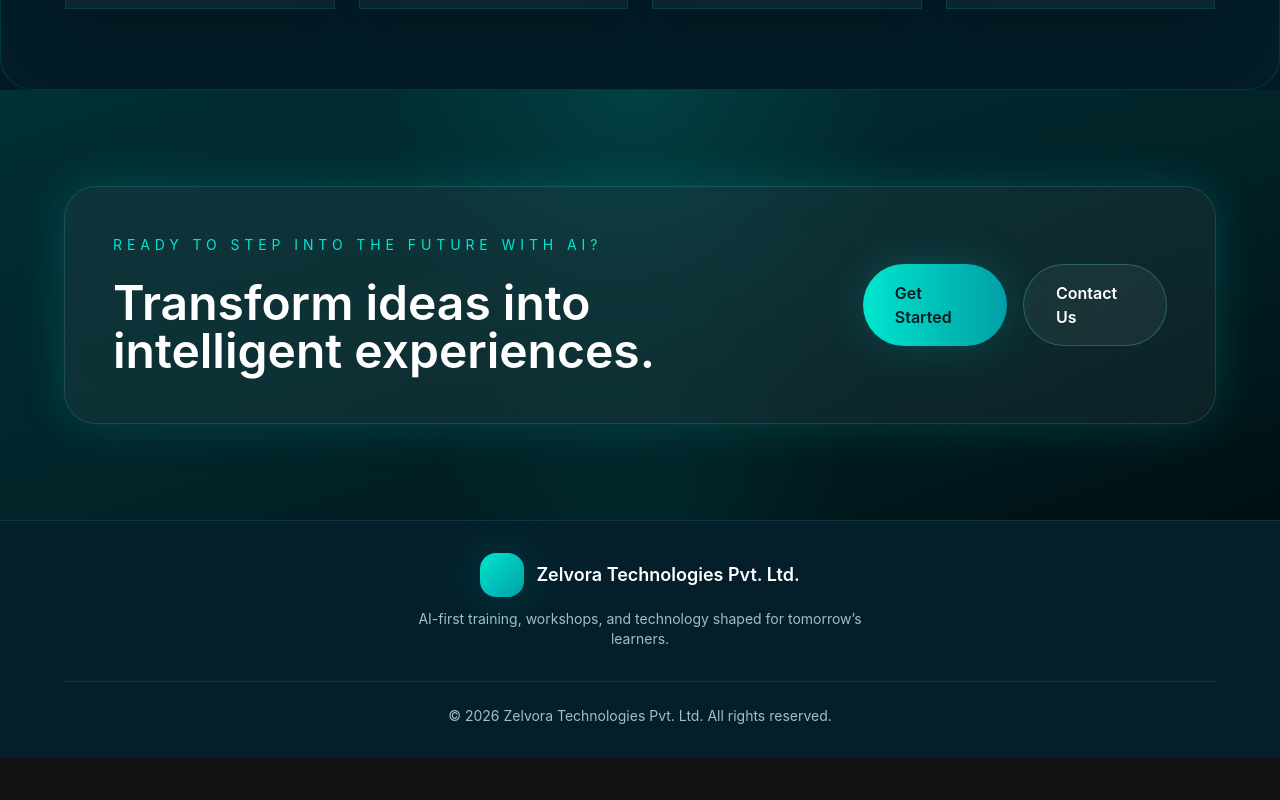
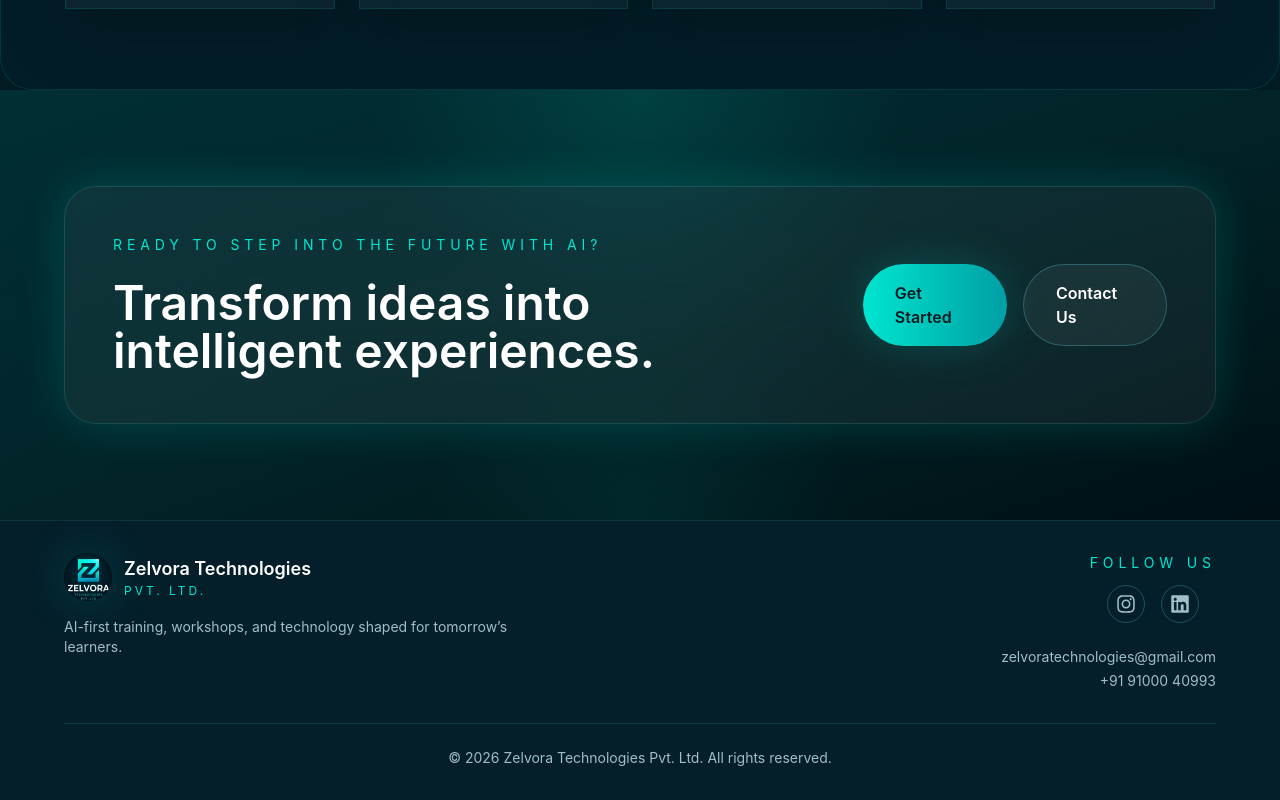
Before and after one commit to ZebaFathima1/Zelvora, a Next.js app: page / in a window 1280 px wide. Shown: the part 3814-4614 px from the top of the page. Before the commit the page ends 4572 px from the top, so only its background shows below. Built offline with nearby package versions, Linux system fonts and the light colour scheme.

Commit message:
uiux changes

```diff
--- a/app/page.tsx
+++ b/app/page.tsx
@@ -2,7 +2,9 @@
 
 import { useState, useEffect } from "react";
 import { AnimatePresence, motion } from "framer-motion";
+import Image from "next/image";
 import Link from "next/link";
+import { FaInstagram, FaLinkedin } from "react-icons/fa";
 import Navbar from "../components/Navbar";
 import ScrollProgress from "../components/ScrollProgress";
 import BackgroundParticles from "../components/BackgroundParticles";
@@ -271,17 +273,39 @@
             </section>
 
             <footer className="border-t border-cyan-300/10 bg-zelvora-section px-6 py-8 text-zelvora-secondary sm:px-10 lg:px-16">
-              <div className="mx-auto flex max-w-[1320px] flex-col gap-8 md:flex-row md:items-center md:justify-center">
-                <div className="space-y-3 text-center">
-                  <div className="flex items-center gap-3 justify-center">
-                    <div className="h-11 w-11 rounded-2xl bg-gradient-to-br from-zelvora-primary to-zelvora-primaryDeep shadow-glow" />
-                    <span className="text-lg font-semibold text-white">Zelvora Technologies Pvt. Ltd.</span>
+              <div className="mx-auto flex max-w-[1320px] flex-col gap-8 md:flex-row md:items-start md:justify-between">
+                <div className="flex flex-col items-center gap-4 text-center md:items-start md:text-left">
+                  <div className="flex items-center gap-3">
+                    <div className="relative h-12 w-12 overflow-hidden rounded-3xl bg-black/10 shadow-glow">
+                      <Image src="/logo.png" alt="Zelvora logo" fill sizes="48px" />
+                    </div>
+                    <div>
+                      <p className="text-lg font-semibold text-white">Zelvora Technologies</p>
+                      <p className="text-xs uppercase tracking-[0.25em] text-zelvora-primary">Pvt. Ltd.</p>
+                    </div>
                   </div>
                   <p className="max-w-md text-sm text-zelvora-secondary">
                     AI-first training, workshops, and technology shaped for tomorrow’s learners.
                   </p>
                 </div>
 
+                <div className="flex flex-col items-center gap-6 text-center md:items-end md:text-right">
+                  <div>
+                    <p className="text-sm uppercase tracking-[0.35em] text-zelvora-primary">Follow us</p>
+                    <div className="mt-3 flex items-center justify-center gap-4 text-zelvora-secondary">
+                      <a href="https://www.instagram.com/zelvora.technologies?igsh=MWJ5YmQ5OWl5cTk2Zw==" target="_blank" rel="noopener noreferrer" className="rounded-full border border-cyan-300/25 p-2 text-xl transition hover:bg-white/10 hover:text-zelvora-primary">
+                        <FaInstagram />
+                      </a>
+                      <a href="https://www.linkedin.com/company/zelvora-technologies?trk=blended-typeahead" target="_blank" rel="noopener noreferrer" className="rounded-full border border-cyan-300/25 p-2 text-xl transition hover:bg-white/10 hover:text-zelvora-primary">
+                        <FaLinkedin />
+                      </a>
+                    </div>
+                  </div>
+                  <div className="space-y-1 text-sm">
+                    <p>zelvoratechnologies@gmail.com</p>
+                    <p>+91 91000 40993</p>
+                  </div>
+                </div>
               </div>
               <div className="mt-8 border-t border-cyan-300/10 pt-6 text-center text-sm text-zelvora-secondary">
                 © 2026 Zelvora Technologies Pvt. Ltd. All rights reserved.
--- a/components/Navbar.tsx
+++ b/components/Navbar.tsx
@@ -4,6 +4,7 @@
 import Link from "next/link";
 import { motion } from "framer-motion";
 import { useState } from "react";
+import { FaInstagram, FaLinkedin } from "react-icons/fa";
 
 export default function Navbar() {
   const [isMobileMenuOpen, setIsMobileMenuOpen] = useState(false);
@@ -60,6 +61,14 @@
             <Link href="/contact" className="block rounded-full border border-cyan-300/25 bg-white/5 px-6 py-2.5 text-sm font-semibold text-white transition hover:bg-white/10 hover:text-zelvora-primary hover:border-cyan-300/50 text-center" onClick={() => setIsMobileMenuOpen(false)}>
               Contact
             </Link>
+            <div className="flex justify-center gap-4 pt-4">
+              <a href="https://www.instagram.com/zelvora.technologies?igsh=MWJ5YmQ5OWl5cTk2Zw==" target="_blank" rel="noopener noreferrer" className="text-zelvora-secondary hover:text-zelvora-primary transition">
+                <FaInstagram size={24} />
+              </a>
+              <a href="https://www.linkedin.com/company/zelvora-technologies?trk=blended-typeahead" target="_blank" rel="noopener noreferrer" className="text-zelvora-secondary hover:text-zelvora-primary transition">
+                <FaLinkedin size={24} />
+              </a>
+            </div>
           </div>
         </motion.div>
       )}
--- a/package.json
+++ b/package.json
@@ -12,7 +12,8 @@
     "framer-motion": "^11.5.0",
     "next": "14.2.5",
     "react": "18.3.1",
-    "react-dom": "18.3.1"
+    "react-dom": "18.3.1",
+    "react-icons": "^5.6.0"
   },
   "devDependencies": {
     "@types/node": "^20.14.2",
```
Also changed, not shown: 1 other file (tests, documents, lock files or other folders).
